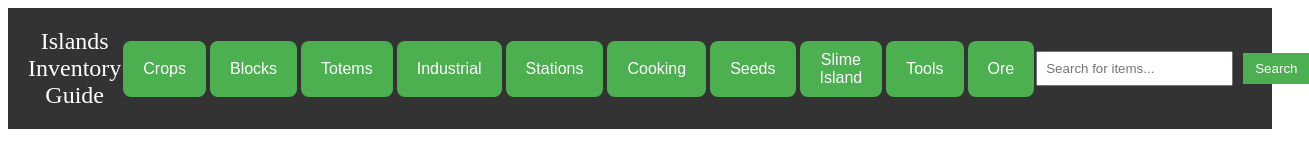
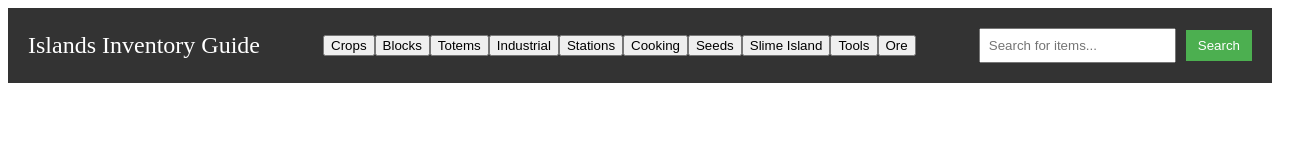
Before and after one commit to officialislandsarchive/Testing1, a plain HTML site: page index.html in a window 1280 px wide. Shown: the whole page, 1309 px wide, since content can reach past the window. Drawn offline with Linux system fonts and the light colour scheme.

Commit message:
Update styles.css

```diff
--- a/styles.css
+++ b/styles.css
@@ -1,4 +1,5 @@
-/* Styles for the header, title, buttons, and search bar */
+/* Add this CSS to your existing styles.css file */
+
 .header {
     display: flex;
     justify-content: space-between;
@@ -10,8 +11,6 @@
 
 .title {
     font-size: 24px;
-    text-align: center;
-    flex-grow: 1;
 }
 
 .buttons-container-left {
@@ -82,24 +81,3 @@
 .coin-value {
     color: #4CAF50;
 }
-
-/* Styles for the buttons */
-.btn {
-    background-color: #4CAF50; /* Green */
-    border: none;
-    color: white;
-    padding: 10px 20px;
-    text-align: center;
-    text-decoration: none;
-    display: inline-block;
-    font-size: 16px;
-    margin: 4px 2px;
-    cursor: pointer;
-    border-radius: 8px;
-    transition: background-color 0.3s ease;
-}
-
-/* Change the background color of the button on hover */
-.btn:hover {
-    background-color: #45a049; /* Darker green */
-}
```
